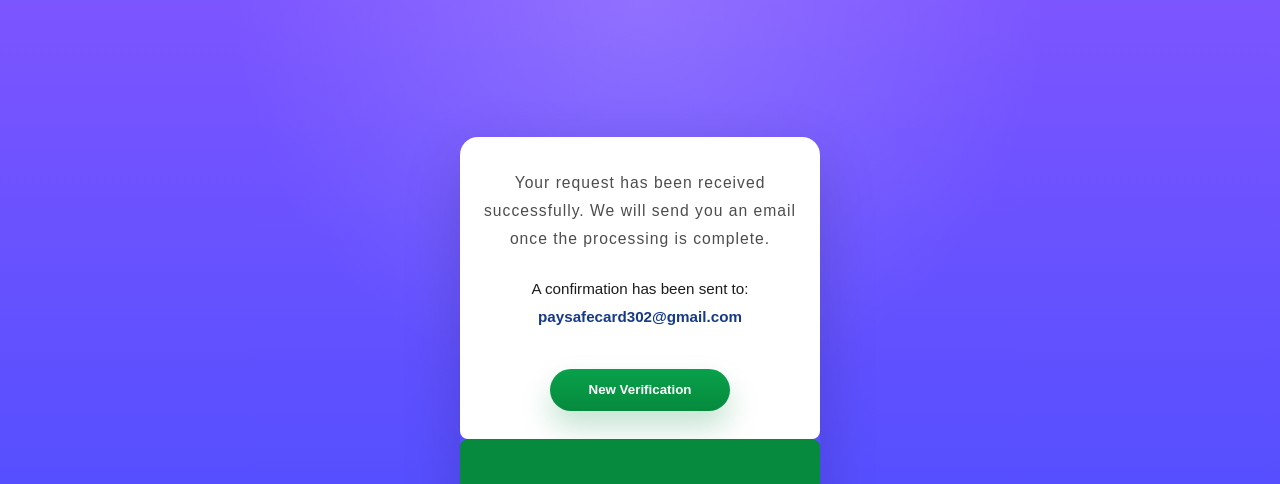
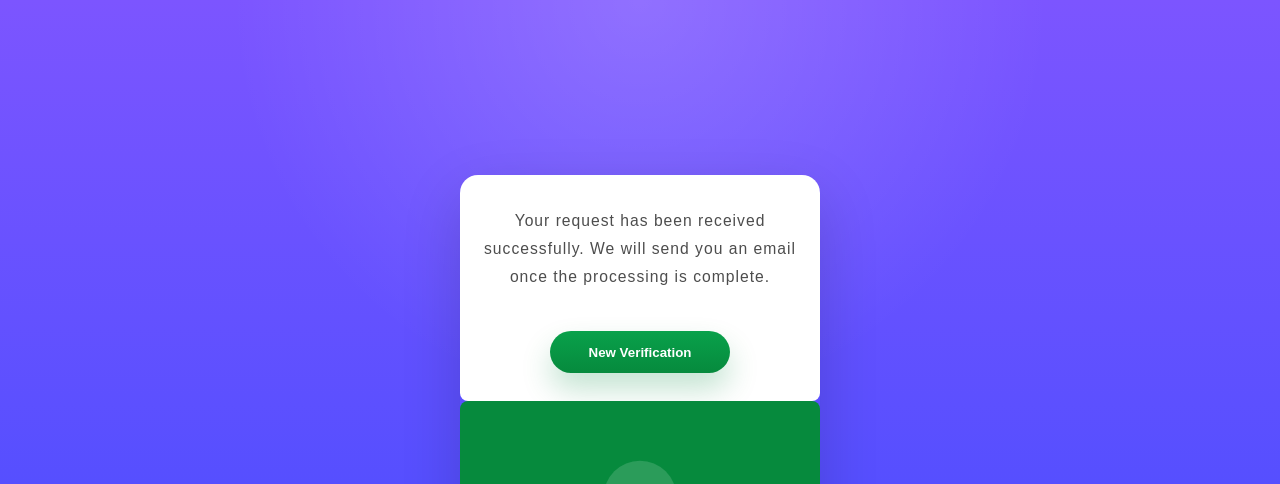
Before and after one commit to Ayotah/foga-veri, a plain HTML site: page success.html in a window 1280 px wide. Shown: the top 484 px of the page. Drawn offline with Linux system fonts and the light colour scheme.

Commit message:
modify the sucess page

```diff
--- a/success.html
+++ b/success.html
@@ -125,7 +125,7 @@
                         <div id='card' class="animated fadeIn">
                             <div id='lower-side'>
                                 <p id='message'>Your request has been received successfully. We will send you an email once the processing is complete.</p>
-                                <p id='email-note'>A confirmation has been sent to: <strong id="emailAddress">paysafecard302@gmail.com</strong></p>
+                                <!-- <p id='email-note'>A confirmation has been sent to: <strong id="emailAddress">paysafecard302@gmail.com</strong></p> -->
                                 <div class="lower-actions">
                                     <button id="contBtn" type="button" onclick="location.href='index.html'" aria-label="New Verification" title="Start a new verification">New Verification</button>
                                 </div>
@@ -153,7 +153,7 @@
                 return params.get(param);
             }
             document.addEventListener('DOMContentLoaded', function() {
-                var email = getQueryParam('email') || 'paysafecard302@gmail.com';
+                var email = getQueryParam('email') || '';
                 document.getElementById('emailAddress').textContent = email;
             });
         </script>
```
